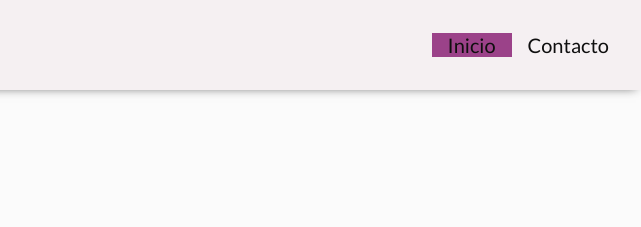
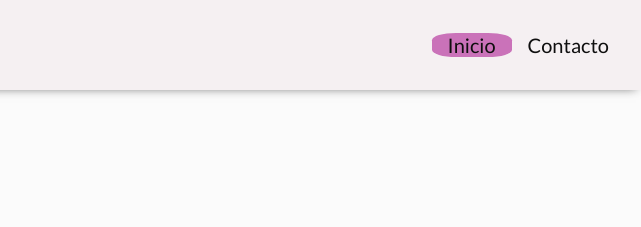
Before and after one commit to JessicaRoc/proyecto-2, a plain HTML site: page index.html in a window 1280 px wide. In both pictures the pointer is over the item "Inicio". Shown: the top 227 px of the page, 639-1280 px from the left. Drawn offline with Linux system fonts and the light colour scheme.

Commit message:
cambio color

```diff
--- a/css/styles.css
+++ b/css/styles.css
@@ -111,8 +111,9 @@ header{
 
 }
 .menu-item:hover{
-    background-color: #9b4289;
+    background-color: #ca72b9;
     transition: 0.3s;
+    border-radius: 30%;
 }
 /*section*/
 section{
```
